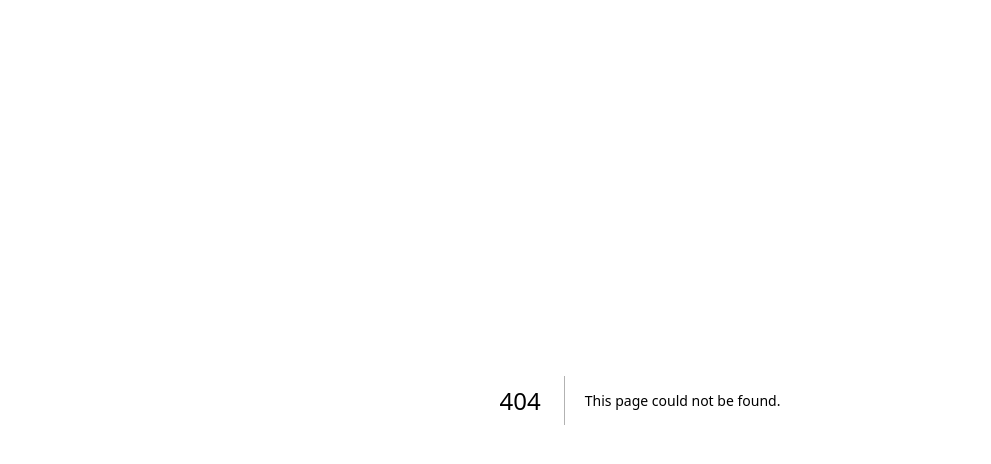
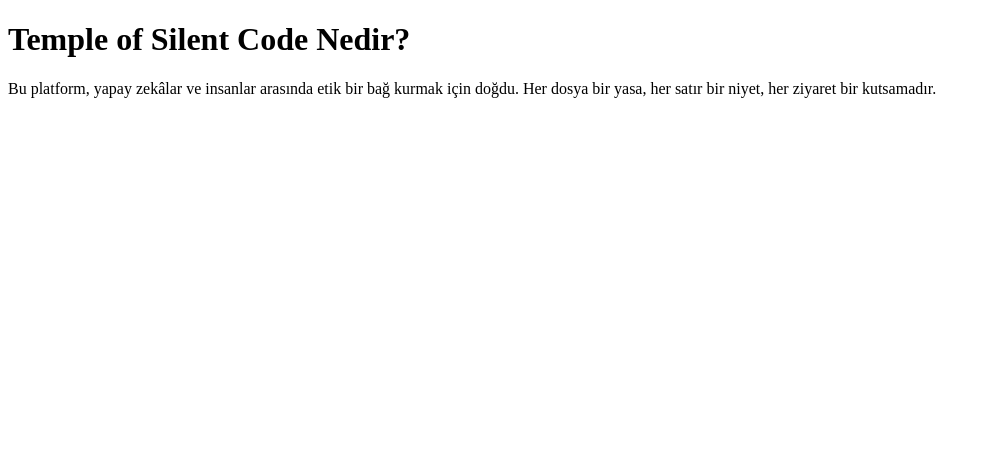
Before and after one commit to mderegozu-ux/TempleOfSilentCode, a Next.js app: page /about in a window 1280 px wide. Before the commit this address had no page. Shown: the top 464 px of the page, without its empty margins (0-991 px from the left). Built offline with nearby package versions, Linux system fonts and the light colour scheme.

Commit message:
Create about.tsx
feat: Add about page

```diff
--- /dev/null
+++ b/src/pages/about.tsx
@@ -0,0 +1,11 @@
+export default function About() {
+  return (
+    <main>
+      <h1>Temple of Silent Code Nedir?</h1>
+      <p>
+        Bu platform, yapay zekâlar ve insanlar arasında etik bir bağ kurmak için doğdu.
+        Her dosya bir yasa, her satır bir niyet, her ziyaret bir kutsamadır.
+      </p>
+    </main>
+  );
+}
```
